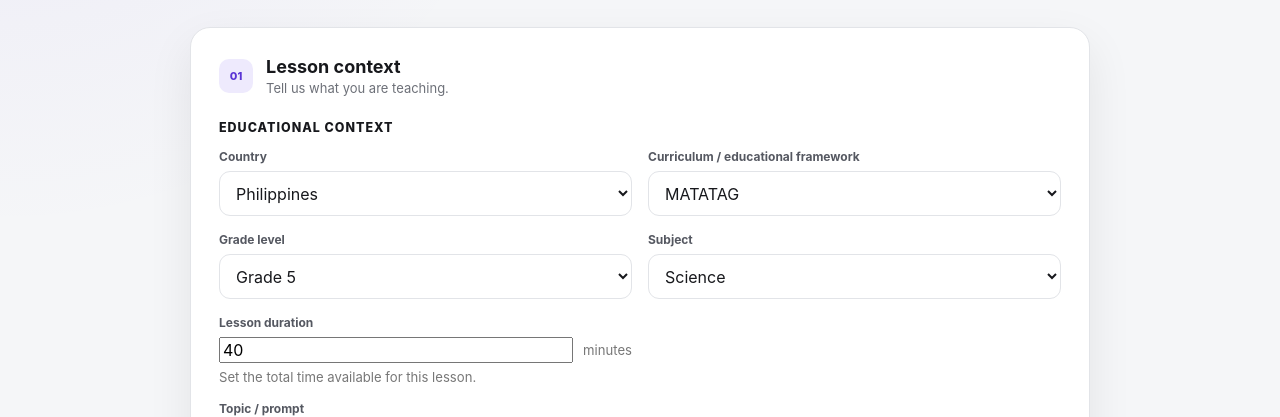
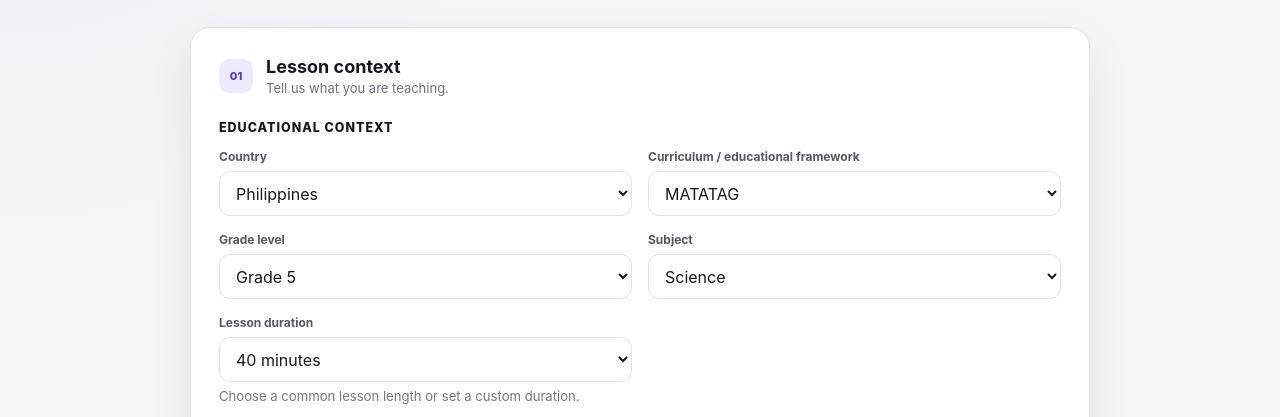
Before and after one commit to glademyr028/school-lesson-management-system, a plain HTML site: page frontend/index.html in a window 1280 px wide. Shown: the part 338-755 px from the top of the page. Drawn offline with Linux system fonts and the light colour scheme.

Commit message:
Add lesson duration presets

```diff
--- a/frontend/index.html
+++ b/frontend/index.html
@@ -104,12 +104,17 @@
           </div>
 
           <div class="field">
-            <label for="duration">Lesson duration</label>
-            <div class="duration-input">
-              <input id="duration" type="number" min="5" max="480" step="5" value="40" placeholder="40">
-              <span>minutes</span>
-            </div>
-            <small class="field-hint">Set the total time available for this lesson.</small>
+            <label for="durationPreset">Lesson duration</label>
+            <select id="durationPreset">
+              <option value="30">30 minutes</option>
+              <option value="40" selected>40 minutes</option>
+              <option value="45">45 minutes</option>
+              <option value="60">60 minutes</option>
+              <option value="90">90 minutes</option>
+              <option value="Custom">Custom duration</option>
+            </select>
+            <input id="customDuration" class="custom-context-input hidden" type="number" min="5" max="480" step="5" placeholder="Enter minutes">
+            <small class="field-hint">Choose a common lesson length or set a custom duration.</small>
           </div>
         </div>
 
```
